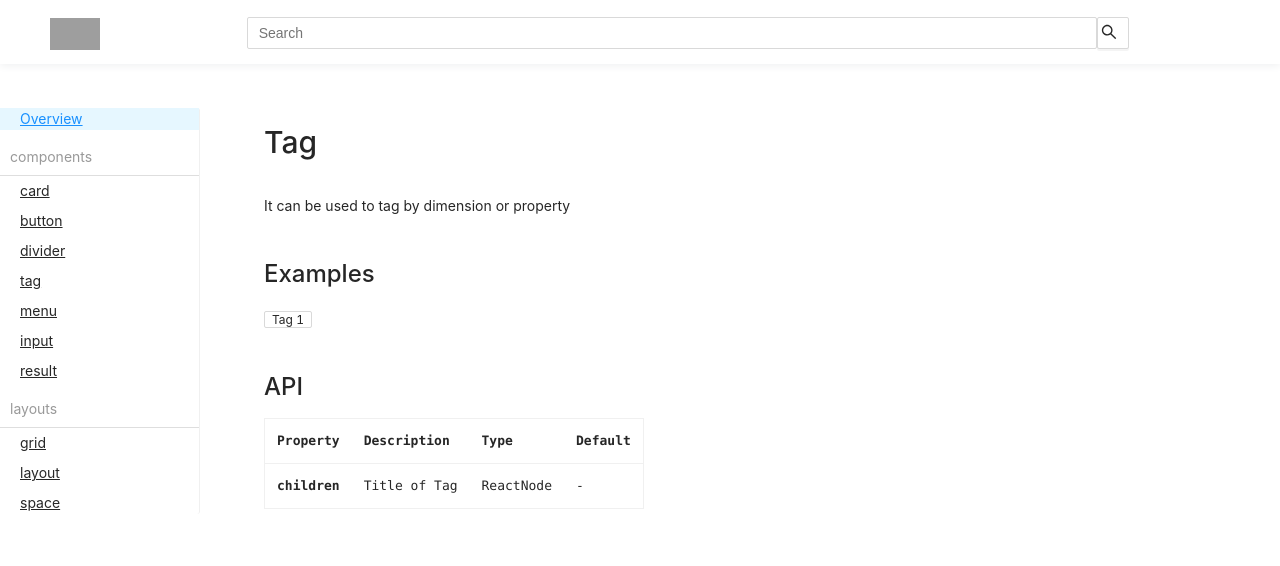
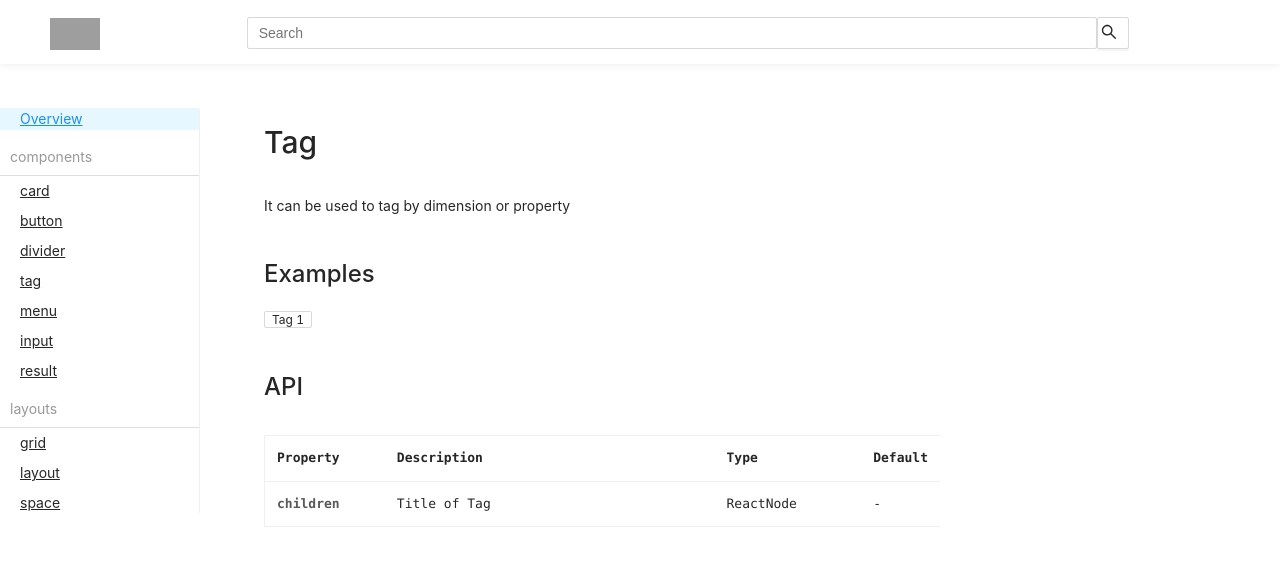
Before and after one commit to VINCENGUYEN-JS/vince-components, a React (Create React App) app: page /tag in a window 1280 px wide. Shown: the top 566 px of the page. Built offline with nearby package versions, Linux system fonts and the light colour scheme; grey boxes are pictures that could not be loaded.

Commit message:
add-layout-for-table-in-component-doc

```diff
--- a/src/template/style/index.scss
+++ b/src/template/style/index.scss
@@ -12,6 +12,7 @@
   color: #000000d9;
   font-size: 14px;
   line-height: 2;
+  padding-right: 170px;
   h1 {
     margin-top: 8px;
     margin-bottom: 20px;
@@ -38,17 +39,23 @@
     border: none;
     outline: none;
   }
-  .api-container table th:first-child {
-    border-left: 1px solid #f0f0f0;
+  table {
+    width: 100%;
+    direction: ltr;
+    border-collapse: collapse;
+    empty-cells: show;
+    border: 0;
   }
-  .api-container table td:first-child {
-    border-left: 1px solid #f0f0f0;
-    font-weight: 600;
+  > table th,
+  > table td {
+    text-align: left;
+    border: 1px solid #f0f0f0;
   }
   .markdown.api-container table {
     font-size: 13px;
     font-family: SFMono-Regular, Consolas, Liberation Mono, Menlo, Courier,
       monospace;
+    margin: 2rem 0;
     line-height: 1.5715;
   }
   .markdown.api-container table th,
@@ -58,10 +65,23 @@
     border-width: 1px 0;
     text-align: left;
   }
-  table,
-  thead,
-  tbody {
-    border: 1px solid #f0f0f0;
-    border-collapse: collapse;
+  .api-container table th:first-child,
+  .api-container table td:first-child {
+    border-left: 1px solid #f0f0f0;
+  }
+  &.api-container table td:first-child {
+    width: 18%;
+    color: #595959;
+    font-weight: 600;
+    white-space: nowrap;
+  }
+  &.api-container table td:nth-child(2) {
+    width: 50%;
+  }
+  &.api-container table td:nth-child(3) {
+    width: 22%;
+  }
+  &.api-container table td:nth-child(4) {
+    width: 20%;
   }
 }
```
